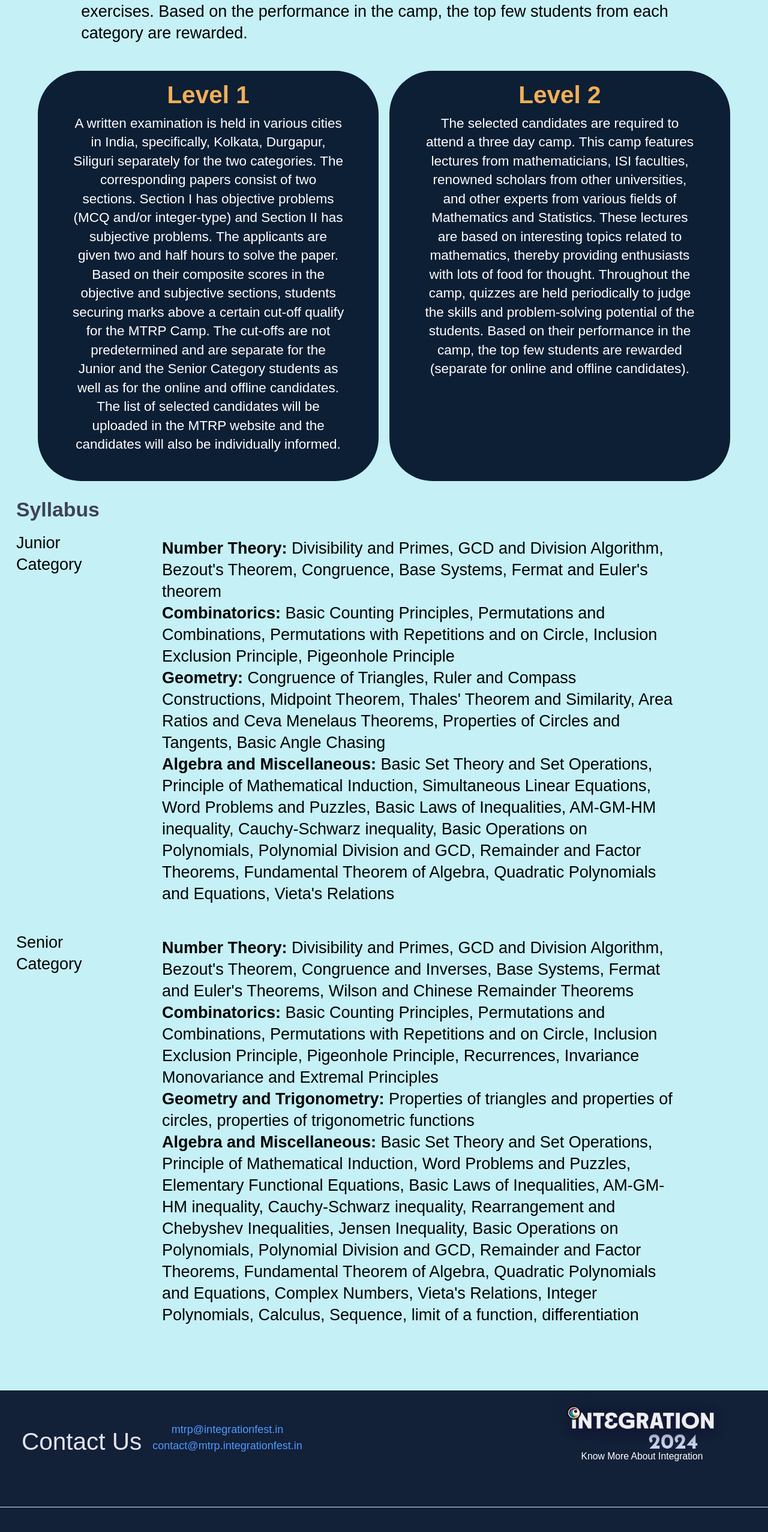
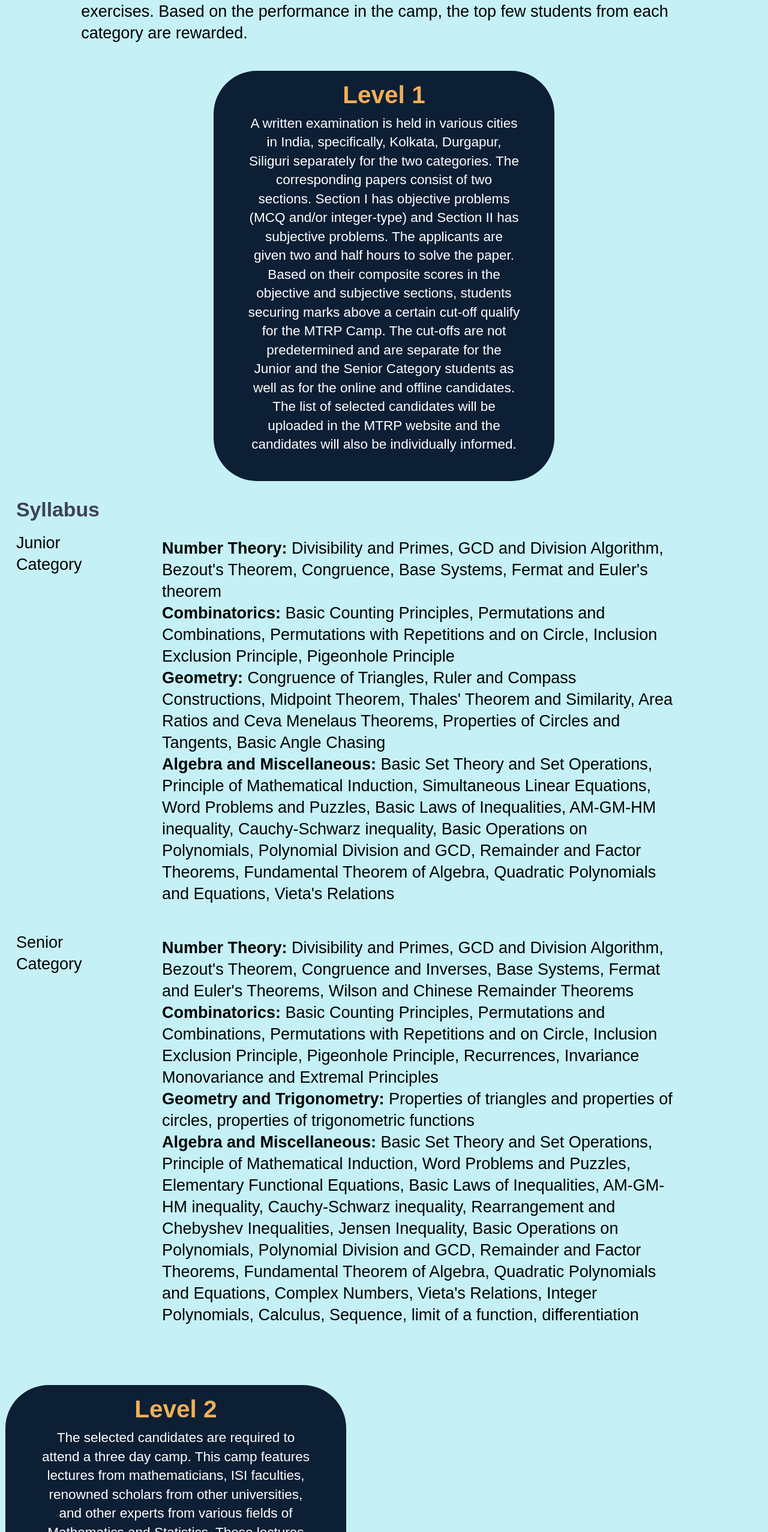
Before and after one commit to Integration-ISIK/mtrp-2024-website, a Next.js app: page /program in a window 1280 px wide. Shown: the part 1012-3566 px from the top of the page at 60% size. Built offline with nearby package versions, Linux system fonts and the light colour scheme; a web font is replaced by a local one.

Commit message:
Update page.tsx

```diff
--- a/app/program/page.tsx
+++ b/app/program/page.tsx
@@ -34,14 +34,7 @@ export default function Program(): JSX.Element {
                   A written examination is held in various cities in India, specifically, Kolkata, Durgapur, Siliguri separately for the two categories. The corresponding papers consist of two sections. Section I has objective problems (MCQ and/or integer-type) and Section II has subjective problems. The applicants are given two and half hours to solve the paper. Based on their composite scores in the objective and subjective sections, students securing marks above a certain cut-off qualify for the MTRP Camp. The cut-offs are not predetermined and are separate for the Junior and the Senior Category students as well as for the online and offline candidates. The list of selected candidates will be uploaded in the MTRP website and the candidates will also be individually informed.
                 </p>
               </div>
-              <div className='max-w-[90%] md:max-w-[45%] bg-[#0D1F35] rounded-[4rem]'>
-                <div className=" whitespace-pre-line font-bold text-3xl md:text-4xl px-2 pt-4">
-                  <p className='text-[#F1AF57] md:pb-0 text-center'>Level 2</p>
-                </div>
-                <p className='pt-2 pb-10 md:text-xl text-[#ffffff] leading-8 mx-[4%] md:mx-[10%] text-center'>
-                  The selected candidates are required to attend a three day camp. This camp features lectures from mathematicians, ISI faculties, renowned scholars from other universities, and other experts from various fields of Mathematics and Statistics. These lectures are based on interesting topics related to mathematics, thereby providing enthusiasts with lots of food for thought. Throughout the camp, quizzes are held periodically to judge the skills and problem-solving potential of the students. Based on their performance in the camp, the top few students are rewarded (separate for online and offline candidates).
-                </p>
-              </div>
+
             </div>
             <div className="bg-cover bg-left-top h-auto max-w-screen pt-4">
               <div className="md:p-2">
@@ -69,6 +62,14 @@ export default function Program(): JSX.Element {
                   </div>
                 </div>
               </div>
+              <div className='max-w-[90%] md:max-w-[45%] bg-[#0D1F35] rounded-[4rem]'>
+                <div className=" whitespace-pre-line font-bold text-3xl md:text-4xl px-2 pt-4">
+                  <p className='text-[#F1AF57] md:pb-0 text-center'>Level 2</p>
+                </div>
+                <p className='pt-2 pb-10 md:text-xl text-[#ffffff] leading-8 mx-[4%] md:mx-[10%] text-center'>
+                  The selected candidates are required to attend a three day camp. This camp features lectures from mathematicians, ISI faculties, renowned scholars from other universities, and other experts from various fields of Mathematics and Statistics. These lectures are based on interesting topics related to mathematics, thereby providing enthusiasts with lots of food for thought. Throughout the camp, quizzes are held periodically to judge the skills and problem-solving potential of the students. Based on their performance in the camp, the top few students are rewarded (separate for online and offline candidates).
+                </p>
+              </div>
             </div>
           </div>
         </div>
```
